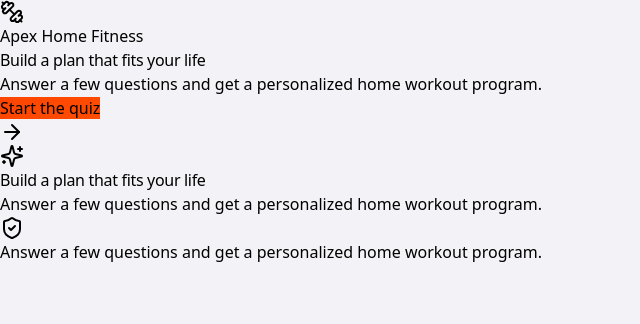
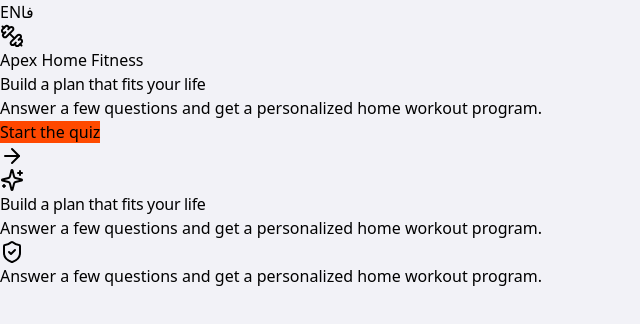
Before and after one commit to msaeedlavasani/Apex-Home-Fitness, a Next.js app: page /en in a window 1280 px wide. Shown: the top 324 px of the page, without its empty margins (0-640 px from the left). Built offline with nearby package versions, Linux system fonts and the light colour scheme; no server answers.

Commit message:
Landing: add language switcher header; Dockerfile: ensure /data writable for SQLite

```diff
--- a/src/app/[locale]/page.tsx
+++ b/src/app/[locale]/page.tsx
@@ -2,6 +2,7 @@
 import Link from 'next/link';
 import {getTranslations} from 'next-intl/server';
 import {ArrowRight, Dumbbell, ShieldCheck, Sparkles} from 'lucide-react';
+import {LanguageSwitcher} from '@/components/layout/LanguageSwitcher';
 
 export async function generateMetadata({
   params,
@@ -22,8 +23,13 @@
   const t = await getTranslations({locale, namespace: 'Landing'});
 
   return (
-    <main className="flex min-h-dvh items-center bg-apex-surface px-5 py-12 text-apex-text-primary sm:px-8">
-      <div className="mx-auto grid w-full max-w-5xl gap-12 lg:grid-cols-[1.05fr_0.95fr] lg:items-center">
+    <main className="flex min-h-dvh flex-col bg-apex-surface text-apex-text-primary">
+      {/* Global language switcher header for the Landing page */}
+      <header className="flex h-16 w-full items-center justify-end px-5 sm:px-8">
+        <LanguageSwitcher />
+      </header>
+
+      <div className="mx-auto grid w-full max-w-5xl flex-1 items-center gap-12 px-5 py-12 lg:grid-cols-[1.05fr_0.95fr] lg:items-center sm:px-8">
         <section>
           <div className="flex items-center gap-3 text-sm font-semibold text-apex-primary">
             <span className="flex h-10 w-10 items-center justify-center rounded-xl text-apex-on-primary" style={{background: 'var(--apex-gradient-brand)'}}>
```
Also changed, not shown: 1 other file (tests, documents, lock files or other folders).
